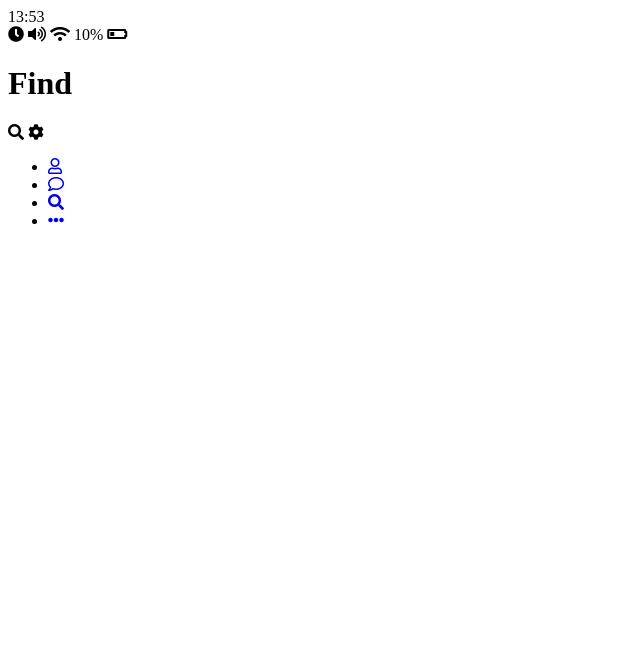
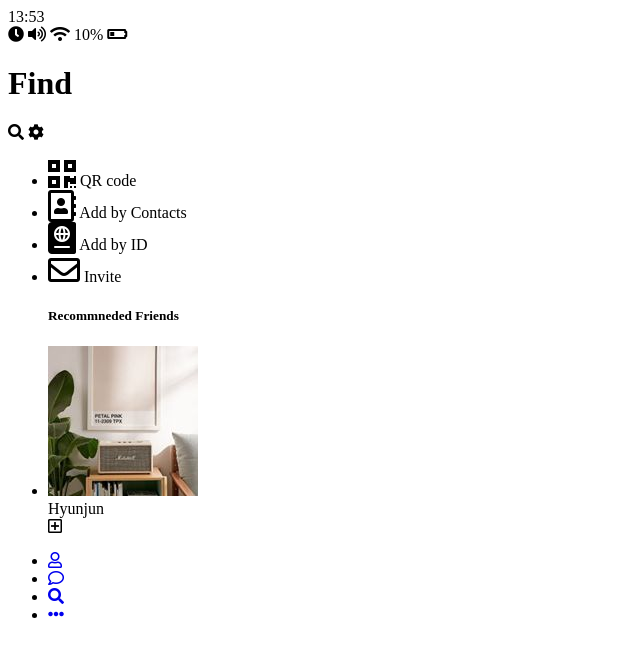
Before and after one commit to chaeyounsong/kakao-version-2, a plain HTML site: page find.html in a window 1280 px wide. Shown: the whole page, without its empty margins (0-640 px from the left). Drawn offline with Linux system fonts and the light colour scheme.

Commit message:
Created find html
find : how to add friend
used avatar from friend.html
method : contacts, id, invite, QR code.

```diff
--- a/find.html
+++ b/find.html
@@ -27,11 +27,73 @@
             <span class="header__icon">
                 <i class="fas fa-search"></i>
             </span>
-
             <span class="header__icon">
                 <i class="fas fa-cog"></i>
             </span>
         </div>
+    </header>
+
+        <main class="find">
+            <header class="find__header">
+                <ul class="find__header-list">
+                    <li class="find__header-btn header-btn">
+                        <span class="header-btn__icon">
+                            <i class="fas fa-qrcode fa-2x"></i>
+                        </span>
+                        <span class="header-btn__title">
+                            QR code
+                        </span>
+                    </li>
+                    <li class="find__header-btn header-btn">
+                        <span class="header-btn__icon">
+                            <i class="far fa-address-book fa-2x"></i>
+                        </span>
+                        <span class="header-btn__title">
+                            Add by Contacts
+                        </span>
+                    </li>
+                    <li class="find__header-btn header-btn">
+                        <span class="header-btn__icon">
+                            <i class="fas fa-passport fa-2x"></i>
+                        </span>
+                        <span class="header-btn__title">
+                            Add by ID
+                        </span>
+                    </li>
+                    <li class="find__header-btn header-btn">
+                        <span class="header-btn__icon">
+                            <i class="far fa-envelope fa-2x"></i>
+                        </span>
+                        <span class="header-btn__title">
+                            Invite
+                        </span>
+                    </li>
+                </ul>
+            </header>
+
+            <ul class="find__recommended">
+                <h5 class="find__title">
+                    Recommneded Friends
+                </h5>
+                <li class="find__friend friend friend--lg">
+                    <div class="friend__column">
+                        <img src="images/avatar.jpg" alt="friend's photo" class="g-avatar friends__friend">
+                        <div class="friend__content">
+                            <span class="friend__name">
+                                Hyunjun
+                            </span>
+                        </div>
+                    </div>
+                    <div class="friend__column">
+                          <div class="friend__add">
+                                <i class="far fa-plus-square"></i>
+                          </div>
+                    </div>
+                </li>
+            </ul>
+
+        </main>
+
         <nav class="nav">
             <ul class="nav__list">
 
@@ -64,6 +126,5 @@
 
             </ul>
         </nav>
-    </header>
 </body>
 </html>
```
Also changed, not shown: friends.html (+1 -1 lines).
